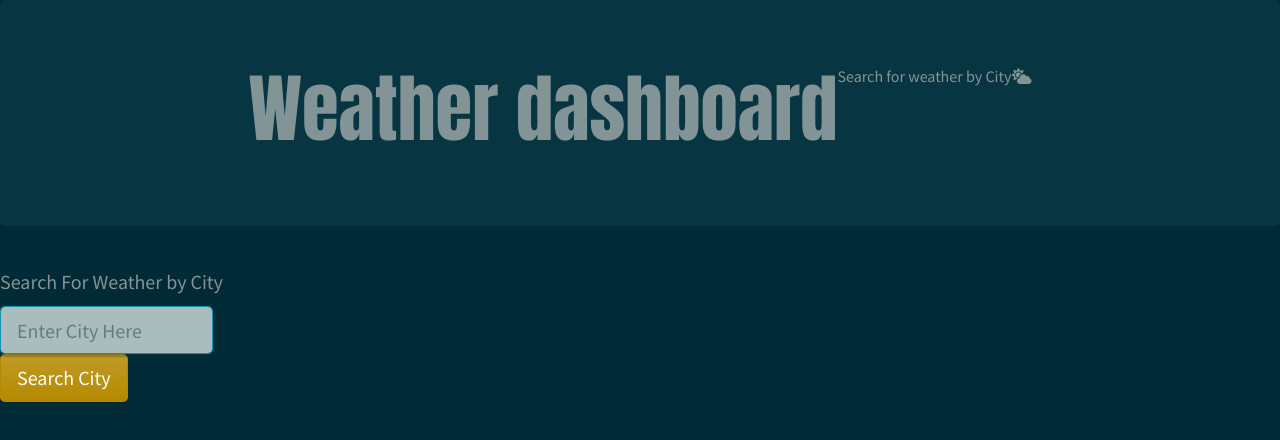
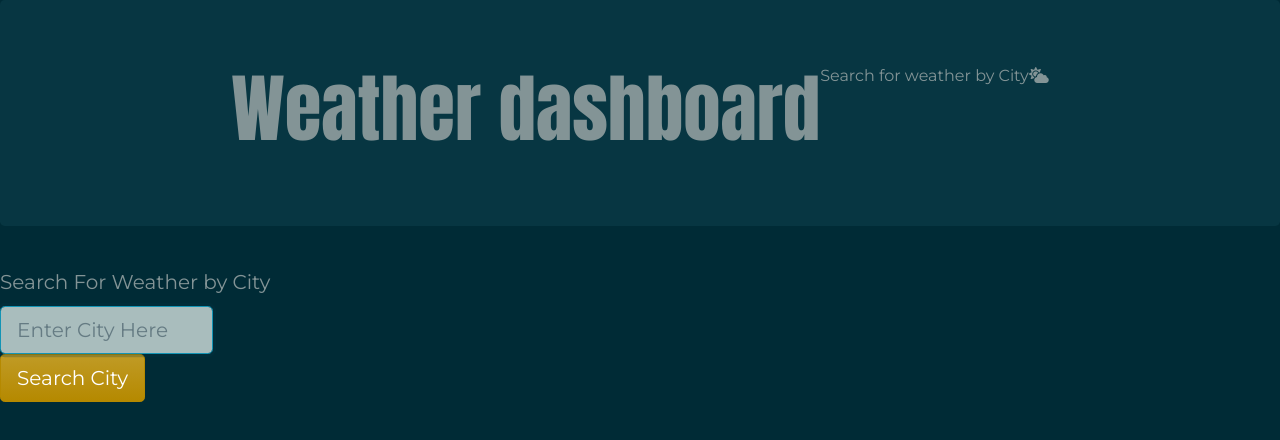
Before and after one commit to WAN2748/weather_dashboard, a plain HTML site: page index.html in a window 1280 px wide. Drawn offline with nearby package versions, Linux system fonts and the light colour scheme.

Commit message:
adding files

```diff
--- a/index.html
+++ b/index.html
@@ -26,13 +26,13 @@
       <p>Search for weather by City<i class="fas fa-cloud-sun"></i></p>
     </div>
   </header>
-  <div class="form-group">
+
     <form class="search-city">
       <label class="col-form-label col-form-label-lg" for="inputLarge">Search For Weather by City</label>
       <input class="form-control form-control-lg col-2" type="text" autofocus="true" placeholder="Enter City Here" id="inputname">
       <button type="submit" class="btn btn-primary btn-lg">Search City</button>
     </form>
-  </div>
+
 
   <div class="col-12 col-md-8">
     <h2 class="subtitle"><span id="selected-city"></span></h2>
--- a/style.css
+++ b/style.css
@@ -9,3 +9,7 @@ button {
     float: left;
 
 }
+
+form, p {
+    font-family: Montserrat;
+}
```
